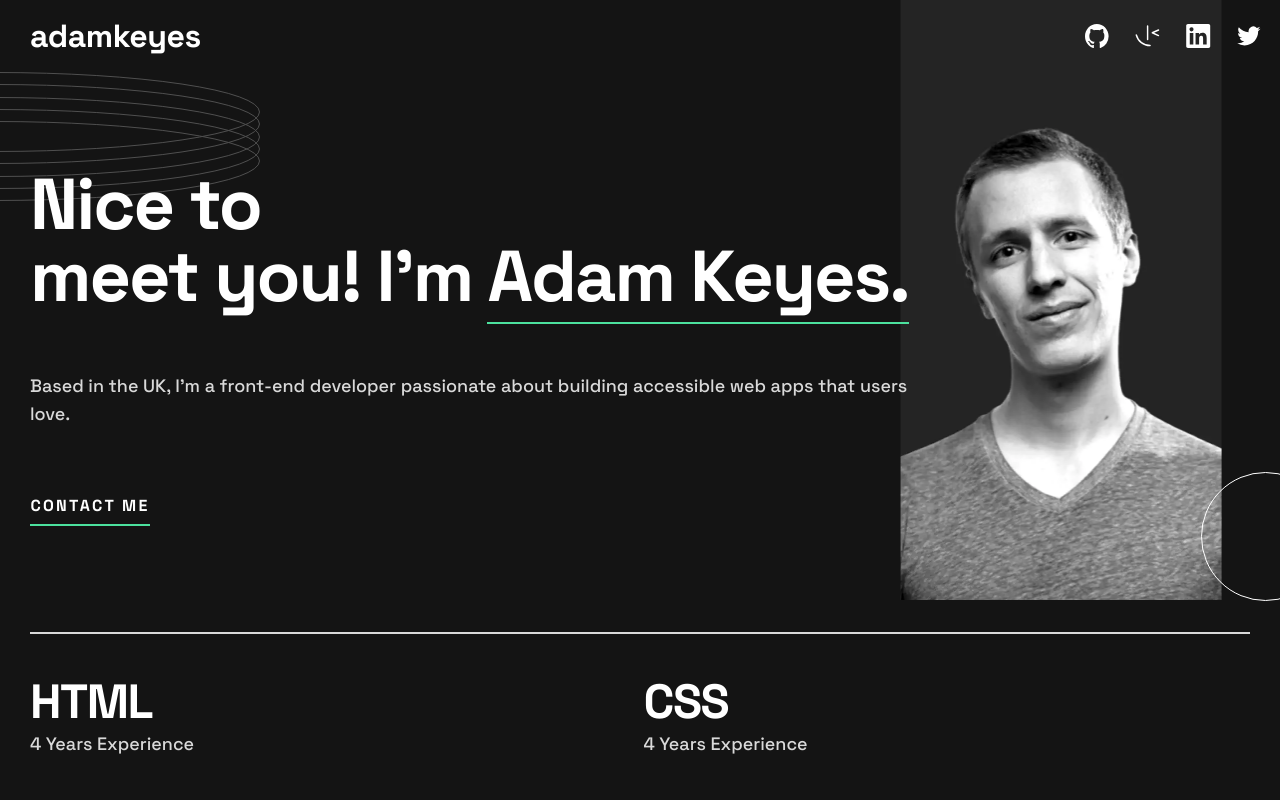
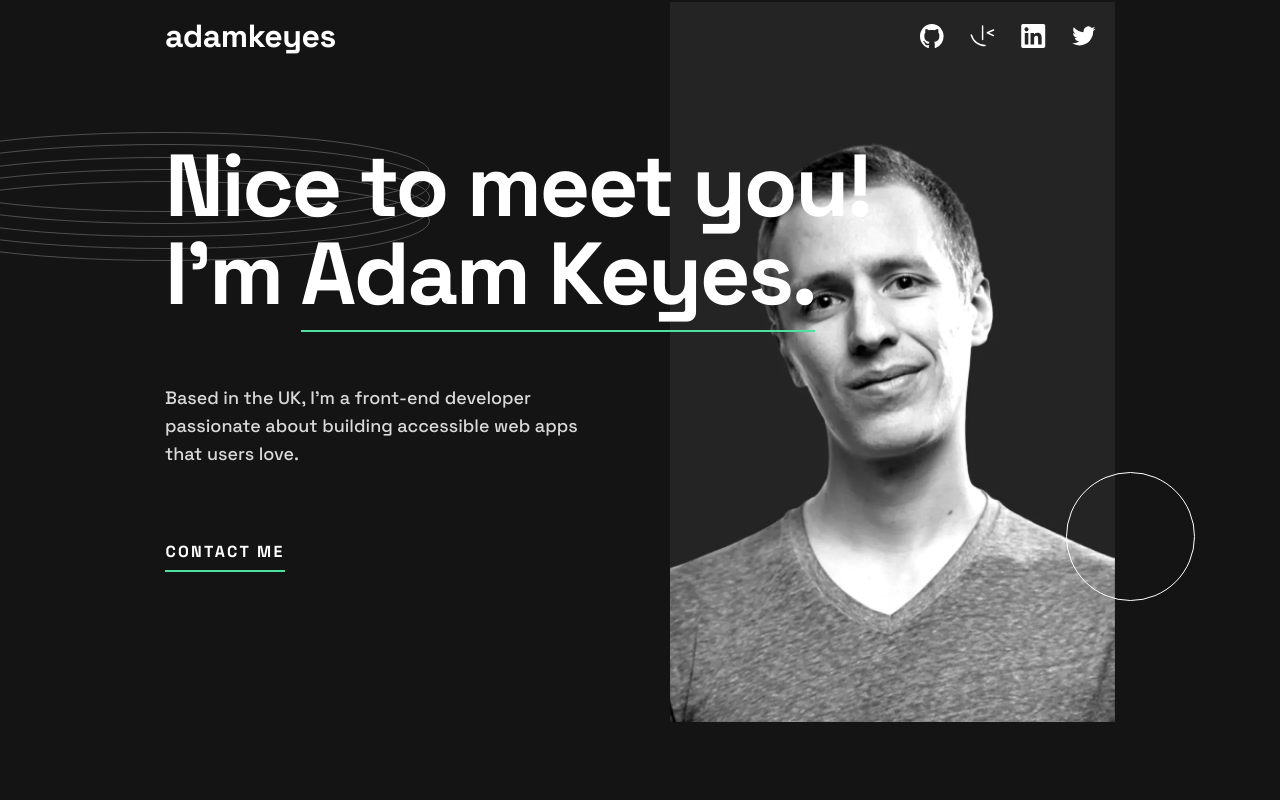
Before and after one commit to francissfrias/FEM-SPADevPortfolio, a React (Vite) app: page / in a window 1280 px wide. Shown: the top 800 px of the page. Built offline with nearby package versions, Linux system fonts and the light colour scheme; a web font is replaced by a local one.

Commit message:
profile picture bugged need to start over changed it to absoule for better responsive result

```diff
--- a/src/App.tsx
+++ b/src/App.tsx
@@ -8,8 +8,8 @@ const App = () => {
   return (
     <div className='min-h-dvh overflow-hidden relative '>
       <Header />
-      <main className='px-4 mb-20 md:px-[30px]'>
-        <div className='relative flex flex-col items-center z-10 gap-20'>
+      <main className='px-4 mb-20 md:px-[30px] xl:px-[165px]'>
+        <div className='relative flex flex-col items-center z-10 gap-20 md:gap-[60px]  xl:gap-[140px]'>
           <Introduction />
           <Skills />
           <Projects />
--- a/src/components/Introduction.tsx
+++ b/src/components/Introduction.tsx
@@ -1,4 +1,6 @@
+import useMediaQuery from '../hooks/useMediaQuery';
 import { ContactButton } from './shared/ContactMeButton';
+import desktopProfilePicture from '/images/image-profile-desktop.webp';
 import mobileProfilePicture from '/images/image-profile-mobile.webp';
 import tabletProfilePicture from '/images/image-profile-tablet.webp';
 
@@ -6,10 +8,11 @@ import circlePattern from '/images/pattern-circle.svg';
 import ringpattern from '/images/pattern-rings.svg';
 
 const Introduction = () => {
+  const { isDesktop } = useMediaQuery();
   return (
     <>
       <img
-        className='absolute top-0 left-0 z-0 -translate-x-[11.75rem] md:-translate-x-[300px] '
+        className='absolute top-0 left-0 z-0 -translate-x-[11.75rem] md:-translate-x-[300px] xl:translate-y-[60px] xl:-translate-x-1/2'
         src={ringpattern}
       />
       <img
@@ -21,25 +24,31 @@ const Introduction = () => {
         className='w-[10.875rem] h-[23.938rem] block top-0 -translate-y-[7.5rem] -mb-[7.5rem] md:hidden '
       />
 
-      <div className=' flex flex-row '>
-        <div className='flex flex-col items-center gap-6 md:mt-[70px] md:min-w-[445px] md:items-start md:justify-center md:z-40 md:gap-[60px]'>
-          <h1 className='text-primary text-center text-[40px] font-bold tracking-[-1.14px] leading-10 md:text-[72px] md:leading-[72px] md:tracking-[-2.05px] md:text-left '>
-            Nice to <br className='hidden md:block' /> meet you!{' '}
-            <br className='block md:hidden' />
+      <div className='relative flex flex-row  xl:w-full xl:mb-[120px] '>
+        <div className='flex flex-col items-center gap-6 md:mt-[70px] md:min-w-[445px] md:items-start md:justify-center md:z-40 md:gap-[60px] xl:min-w-[706px] xl:w-[706px] xl:gap-[66px]'>
+          <h1 className='text-primary text-center text-[40px] font-bold tracking-[-1.14px] leading-10 md:text-[72px] md:leading-[72px] md:tracking-[-2.05px] md:text-left xl:text-[88px] xl:leading-[88px] xl:tracking-[-2.5px] xl:w-[706px]  '>
+            Nice to <br className='hidden md:block xl:hidden' /> meet you!{' '}
+            <br className='block md:hidden xl:hidden' />
             I’m{' '}
             <span className='border-b-2  border-accent w-fit  mx-auto md:whitespace-nowrap '>
               Adam Keyes.
             </span>
           </h1>
-          <p className='text-secondary font-medium text-center text-[16px] leading-[26px] tracking-normal md:text-[18px] md:leading-7 md:tracking-normal md:text-left'>
-            Based in the UK, I’m a front-end developer passionate about building
-            accessible web apps that users love.
+          <p className='text-secondary font-medium text-center text-[16px] leading-[26px] tracking-normal md:text-[18px] md:leading-7 md:tracking-normal md:text-left xl:text-[18px] "'>
+            Based in the UK, I’m a front-end developer
+            <br className='hidden xl:block' /> passionate about building
+            accessible web apps <br className='hidden xl:block' />
+            that users love.
           </p>
           <ContactButton />
         </div>
         <img
           src={tabletProfilePicture}
-          className='hidden md:block w-[322px] h-[600px] top-0 right-0 -translate-y-[72px] -translate-x-7  -mb-[7.5rem] z-0'
+          className='hidden md:block w-[322px] h-[600px] bottom-0 left-0 -translate-y-[72px] -translate-x-7  -mb-[7.5rem] z-0 xl:hidden'
+        />
+        <img
+          src={desktopProfilePicture}
+          className='hidden xl:block absolute z-0 w-[445px] h-[720px] top-0 right-0 -translate-y-[70px]'
         />
       </div>
     </>
--- a/src/components/ui/Navbar.tsx
+++ b/src/components/ui/Navbar.tsx
@@ -8,13 +8,13 @@ const Navbar = () => {
   return (
     <div
       className={cn(
-        'flex flex-col items-center gap-5 py-5 px-24 text-primary md:flex-row md:justify-between md:items-center md:px-[30px] '
+        'flex flex-col items-center gap-5 py-5 px-24 text-primary md:flex-row md:justify-between md:items-center md:px-[30px] xl:px-[165px] '
       )}
     >
       <a className='font-bold text-medium md:text-[32px] md:leading-8 md:-tracking-[0.44px]'>
         adamkeyes
       </a>
-      <ul className='flex gap-[26px] justify-center items-center w-[9.624rem]  z-50'>
+      <ul className='flex gap-[26px] justify-center items-center w-[9.624rem] z-50 xl:mr-[30px]'>
         <li>
           <a>
             <img src={githubicon} className='md:min-w-[24.61px]' />
--- a/src/hooks/useMediaQuery.tsx
+++ b/src/hooks/useMediaQuery.tsx
@@ -10,9 +10,9 @@ interface MediaQueryState {
 const useMediaQuery = (): MediaQueryState => {
   const [mediaQuery, setMediaQuery] = React.useState<MediaQueryState>({
     isMobile: window.innerWidth <= 375,
-    isTablet: window.innerWidth > 768 && window.innerWidth <= 1024,
-    isLaptop: window.innerWidth > 1024 && window.innerWidth <= 1440,
-    isDesktop: window.innerWidth > 1440,
+    isTablet: window.innerWidth > 768 && window.innerWidth <= 1279,
+    isLaptop: window.innerWidth > 1279 && window.innerWidth <= 1439,
+    isDesktop: window.innerWidth > 1439,
   });
 
   React.useEffect(() => {
@@ -21,18 +21,18 @@ const useMediaQuery = (): MediaQueryState => {
       setMediaQuery((prev) => {
         if (
           prev.isMobile === width <= 375 &&
-          prev.isTablet === (width > 768 && width <= 1024) &&
-          prev.isLaptop === (width > 1024 && width <= 1440) &&
-          prev.isDesktop === width > 1440
+          prev.isTablet === (width > 768 && width <= 1279) &&
+          prev.isLaptop === (width > 1279 && width <= 1439) &&
+          prev.isDesktop === width > 1439
         ) {
           return prev;
         }
 
         return {
           isMobile: width <= 375,
-          isTablet: width > 768 && width <= 1024,
-          isLaptop: width > 1024 && width <= 1440,
-          isDesktop: width > 1440,
+          isTablet: width > 768 && width <= 1279,
+          isLaptop: width > 1279 && width <= 1439,
+          isDesktop: width > 1439,
         };
       });
     };
```
